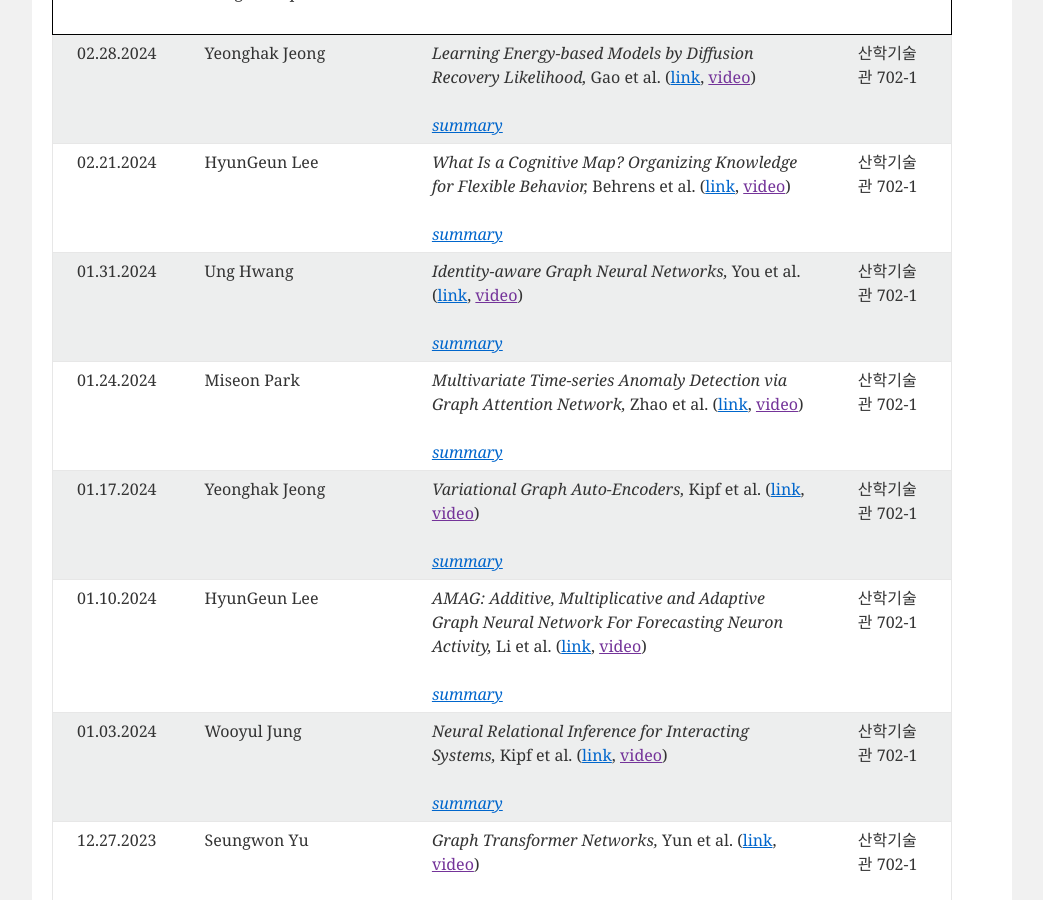
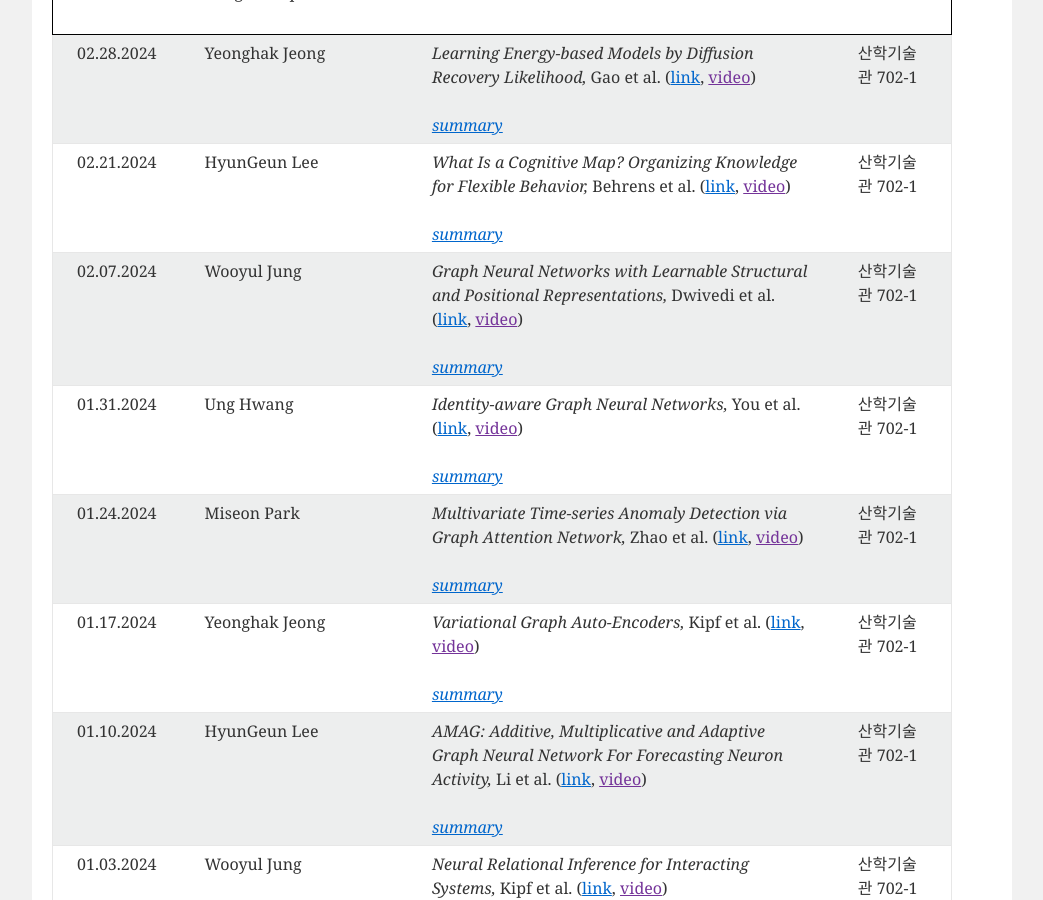
Before and after one commit to niai-lab/GraphML-JC, a Jekyll site: the page built from index.html, in a window 1280 px wide and 900 px high, scrolled down 1006 px. Shown: the whole window, without its empty margins (118-1161 px from the left). Built offline with Jekyll 4.4.1, drawn with Linux system fonts in a browser that asks for light colours.

Commit message:
Update meeting_info.yml

```diff
--- a/_data/meeting_info.yml
+++ b/_data/meeting_info.yml
@@ -14,7 +14,6 @@
   location: "산학기술관 702-1"
   summary: >
 
-
 - presenter: HyunGeun Lee
   date: 02.21.2024
   paper: "What Is a Cognitive Map? Organizing Knowledge for Flexible Behavior"
@@ -23,6 +22,13 @@
   location: "산학기술관 702-1"
   summary: >
 
+- presenter: Wooyul Jung
+  date: 02.07.2024
+  paper: "Graph Neural Networks with Learnable Structural and Positional Representations"
+  authors: Dwivedi et al.
+  url: https://arxiv.org/abs/2110.07875
+  location: "산학기술관 702-1"
+  summary: >
 
 - presenter: Ung Hwang
   date: 01.31.2024
```
